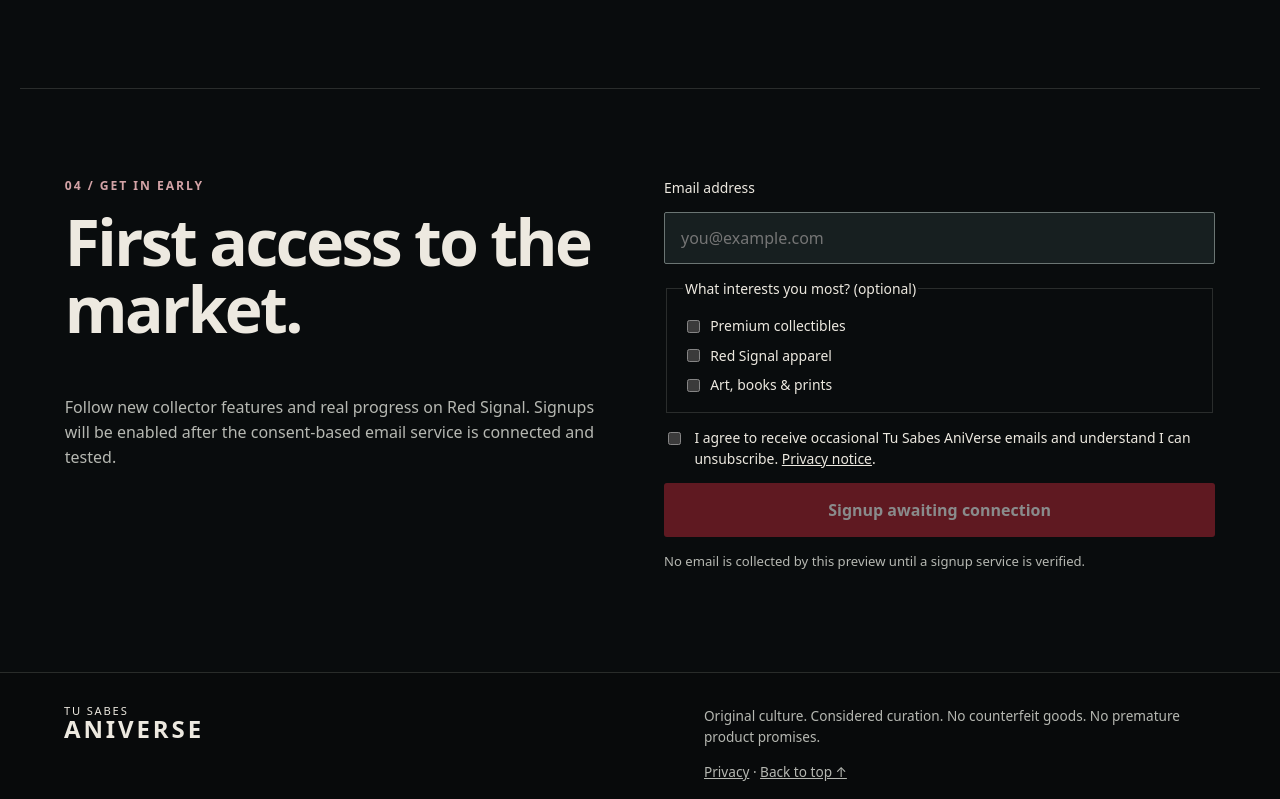
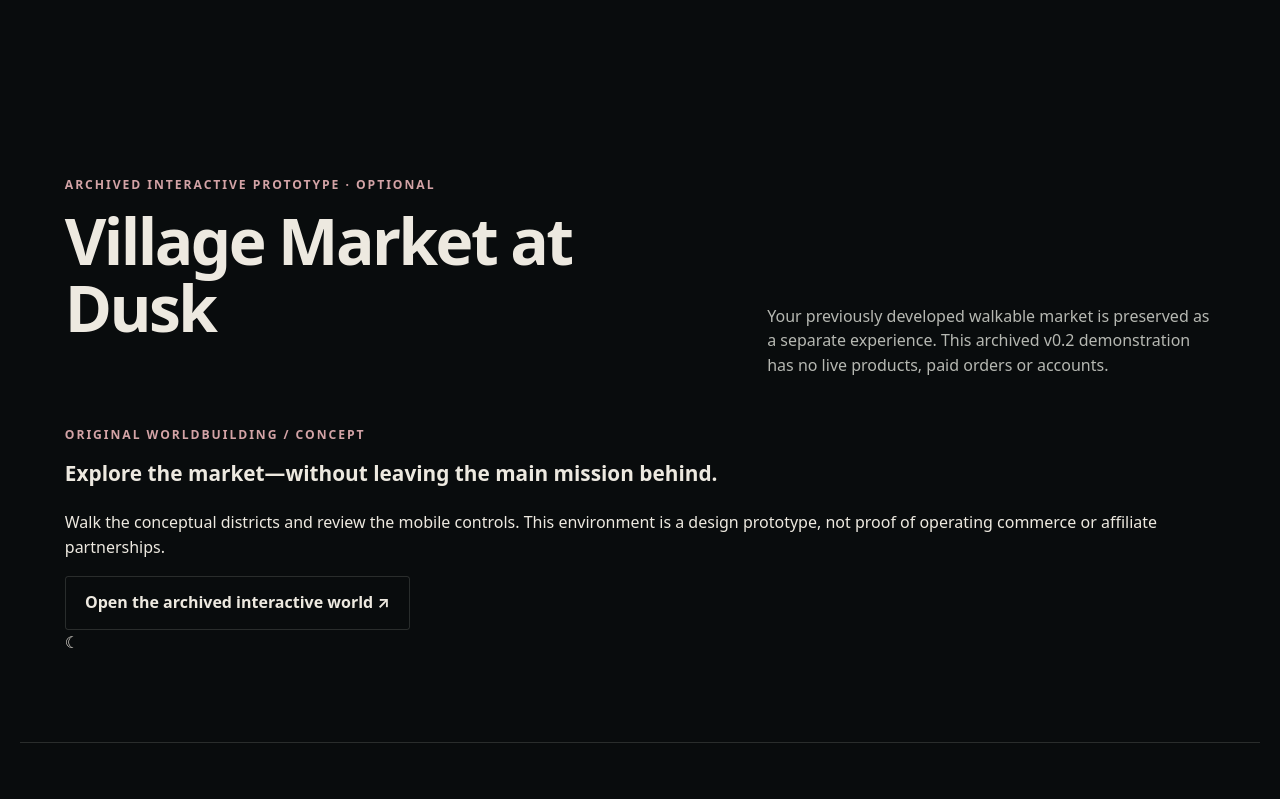
Before and after one commit to Licious361/TuSabes-Aniverse-preview, a plain HTML site: page index.html in a window 1280 px wide. Shown: the part 3404-4203 px from the top of the page. Drawn offline with Linux system fonts and the light colour scheme.

Commit message:
Restore linked archived v0.2 Village Market experience behind primary collector funnel

```diff
--- a/index.html
+++ b/index.html
@@ -47,6 +47,13 @@
       <div class="section-head"><div><p class="eyebrow">03 / THE CREATIVE STUDIO</p><h2 id="studio-title">Midnight Manga Studio</h2></div><p>Original illustrated characters and the foundations for future publishing, art prints and collectibles.</p></div>
       <div class="studio-callout"><div><p class="eyebrow">ORIGINAL IP · DEVELOPMENT</p><h3>Yumiko “Yumi” Solís</h3><p>Our original character system is being refined and tested for consistent artwork. Coloring books, posters, pinups, stickers and character-led goods are planned—not approved products or current offers.</p></div><span class="seal" aria-hidden="true">月</span></div>
     </section>
+    <section class="market-zone zone" id="world-preview" aria-labelledby="world-title">
+      <div class="section-head"><div><p class="eyebrow">ARCHIVED INTERACTIVE PROTOTYPE · OPTIONAL</p><h2 id="world-title">Village Market at Dusk</h2></div><p>Your previously developed walkable market is preserved as a separate experience. This archived v0.2 demonstration has no live products, paid orders or accounts.</p></div>
+      <div class="world-preview">
+        <div><p class="eyebrow">ORIGINAL WORLDBUILDING / CONCEPT</p><h3>Explore the market—without leaving the main mission behind.</h3><p>Walk the conceptual districts and review the mobile controls. This environment is a design prototype, not proof of operating commerce or affiliate partnerships.</p><a class="button secondary" href="experience.html" data-action="open_archived_world">Open the archived interactive world ↗</a></div>
+        <span class="world-symbol" aria-hidden="true">☾</span>
+      </div>
+    </section>
     <section class="market-zone signup-zone" id="first-access" aria-labelledby="signup-title">
       <div><p class="eyebrow">04 / GET IN EARLY</p><h2 id="signup-title">First access to the market.</h2><p>Follow new collector features and real progress on Red Signal. Signups will be enabled after the consent-based email service is connected and tested.</p></div>
       <form id="signup-form" novalidate>
```
